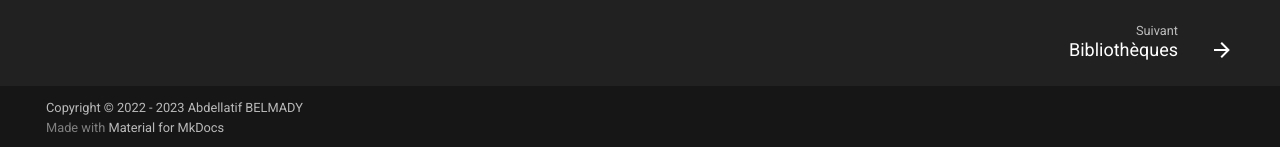
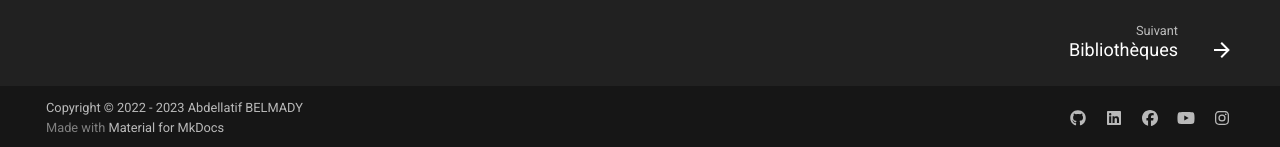
Before and after one commit to abdellatif-belmady/Boston-documentation, an MkDocs documentation site: the page built from docs/index.md, in a window 1280 px wide and 990 px high. Shown: the part 840-987 px from the top of the window. Built offline with MkDocs 1.6.1 and Material for MkDocs 9.7.7, drawn with Linux system fonts in a browser that asks for light colours; comment, search, counter and statistics services are not loaded.

Commit message:
Update mkdocs.yml

```diff
--- a/mkdocs.yml
+++ b/mkdocs.yml
@@ -32,6 +32,7 @@ theme:
   name: material
 
   features:
+    - content.code.copy
     - content.action.edit
     # - announce.dismiss
     - content.code.annotate
@@ -103,18 +104,18 @@ markdown_extensions:
   - pymdownx.superfences
 
 # Customization
-#extra:
-  #social:
-    #- icon: fontawesome/brands/github
-     # link: https://github.com/Other-Ways
-    #- icon: fontawesome/brands/linkedIn
-     # link: https://www.linkedin.com/company/other-ways25/
-    #- icon: fontawesome/brands/facebook
-     # link: https://web.facebook.com/people/Other-Ways/100080686222034/
-    #- icon: fontawesome/brands/youtube
-    #  link: https://www.youtube.com/@otherways8368/featured
-    #- icon: fontawesome/brands/instagram
-    #  link: https://www.instagram.com/otherways25?utm_source=qr
+extra:
+  social:
+    - icon: fontawesome/brands/github
+      link: https://github.com/abdellatif-belmady
+    - icon: fontawesome/brands/linkedin
+      link: https://www.linkedin.com/in/abdellatif-belmady-ab999a133/
+    - icon: fontawesome/brands/facebook
+      link: https://www.facebook.com/abdellatif.belmady
+    - icon: fontawesome/brands/youtube
+      link: https://www.youtube.com/@otherways8368/featured
+    - icon: fontawesome/brands/instagram
+      link: https://www.instagram.com/abdellatifbelmady/
 
 # Page tree
 nav:
```
